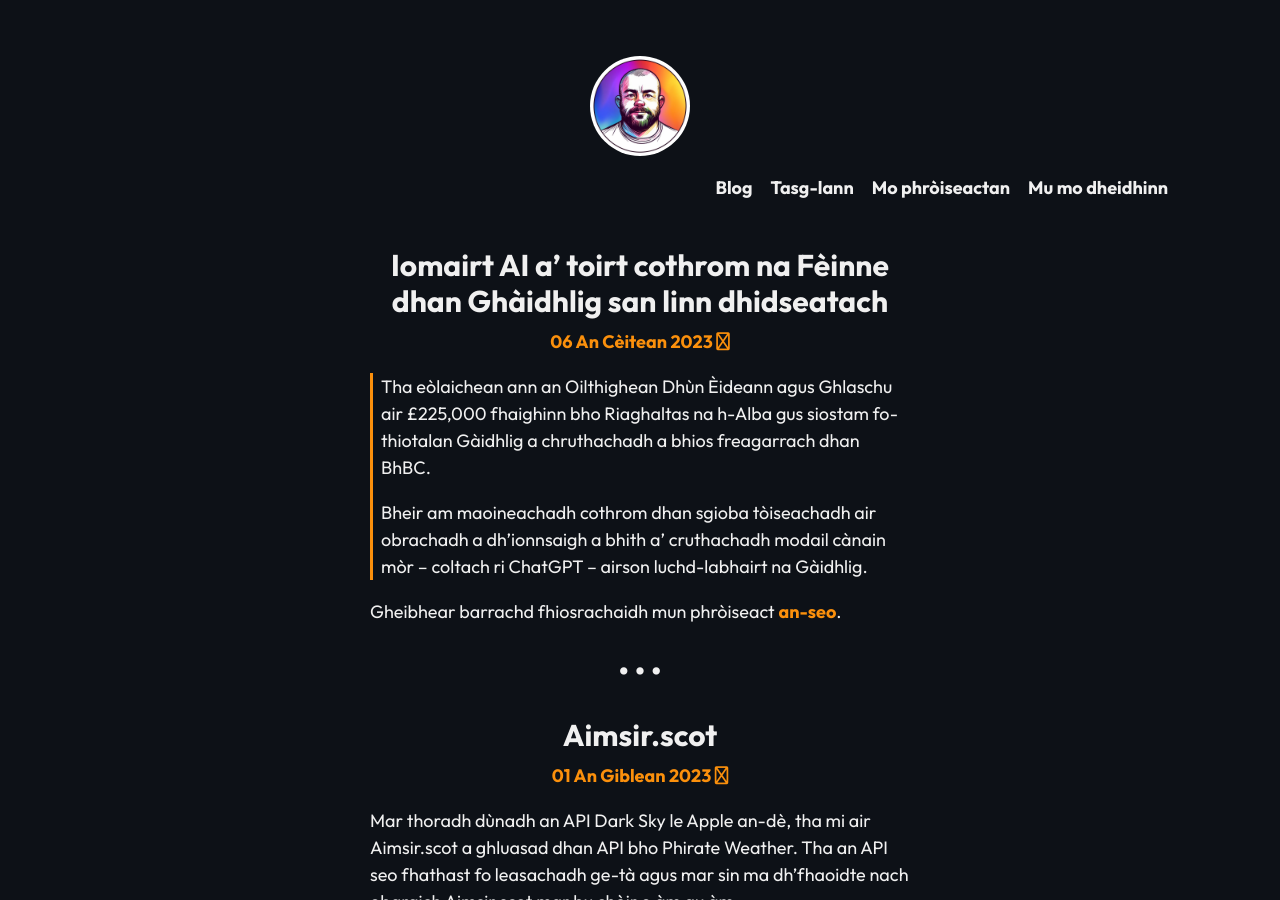
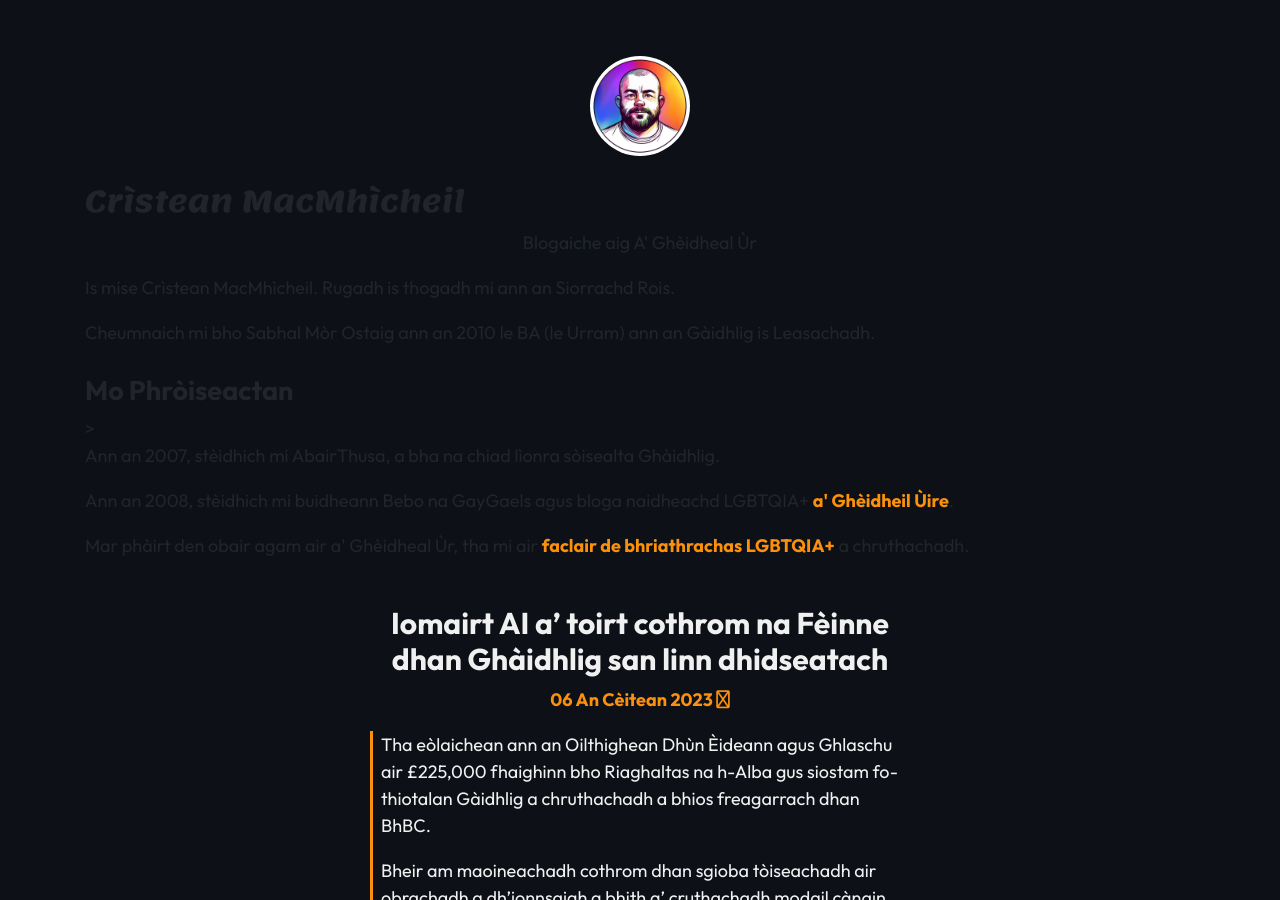
Before and after one commit to angeidheal/angeidheal.github.io, a Jekyll site: the page built from index.html, in a window 1280 px wide and 900 px high. Built offline with Jekyll 4.4.1, drawn with Linux system fonts in a browser that asks for light colours; nearby versions of some CDN libraries; the list of posts is cut into pages by our own code.

Commit message:
Update navigation.html

```diff
--- a/_includes/navigation.html
+++ b/_includes/navigation.html
@@ -1,27 +1,11 @@
 <div class="container">
   <img src="{{ site.url }}/images/angeidheal.jpg" style="display: block; margin-left: auto; margin-right: auto; margin-top: 56px; border-radius: 50%" width="100" height="100">
-  <nav class="navbar navbar-expand-lg navbar-dark">
-    <!--<a class="navbar-brand" href={{"/" | relative_url}} style="font-family: Lemonada" title="{{ site.description }}">{{ site.title }}</a>-->
-    <button
-      class="navbar-toggler"
-      type="button"
-      data-toggle="collapse"
-      data-target="#navbarSupportedContent"
-      aria-controls="navbarSupportedContent"
-      aria-expanded="false"
-      aria-label="Toggle navigation"
-    >
-      <span class="navbar-toggler-icon"></span>
-    </button>
-
-    <div class="collapse navbar-collapse" id="navbarSupportedContent">
-      <ul class="navbar-nav ml-auto">
-        {% for site in site.data.navbar %}
-        <li class="nav-item">
-          <a class="nav-link" href="{{ site.url }}" title="{{ site.description }}">{{ site.title }}</a>
-        </li>
-        {% endfor %}
-      </ul>
-    </div>
-  </nav>
+  <h1 style="font-family: Lemonada">Crìstean MacMhìcheil</h1>
+  <p style="text-align: center">Blogaiche aig A' Ghèidheal Ùr</p>
+  <p>Is mise Crìstean MacMhìcheil. Rugadh is thogadh mi ann an Siorrachd Rois.</p>
+  <p>Cheumnaich mi bho Sabhal Mòr Ostaig ann an 2010 le BA (le Urram) ann an Gàidhlig is Leasachadh.</p>
+  <h2>Mo Phròiseactan</h2>>
+  <p>Ann an 2007, stèidhich mi AbairThusa, a bha na chiad lìonra sòisealta Ghàidhlig.</p>
+  <p>Ann an 2008, stèidhich mi buidheann Bebo na GayGaels agus bloga naidheachd LGBTQIA+ <a href="https://angeidhealur.scot/">a' Ghèidheil Ùire</a>.</p>
+  <p>Mar phàirt den obair agam air a' Ghèidheal Ùr, tha mi air <a href="https://faclair.lgbt/">faclair de bhriathrachas LGBTQIA+</a> a chruthachadh.</p>
 </div>
```
